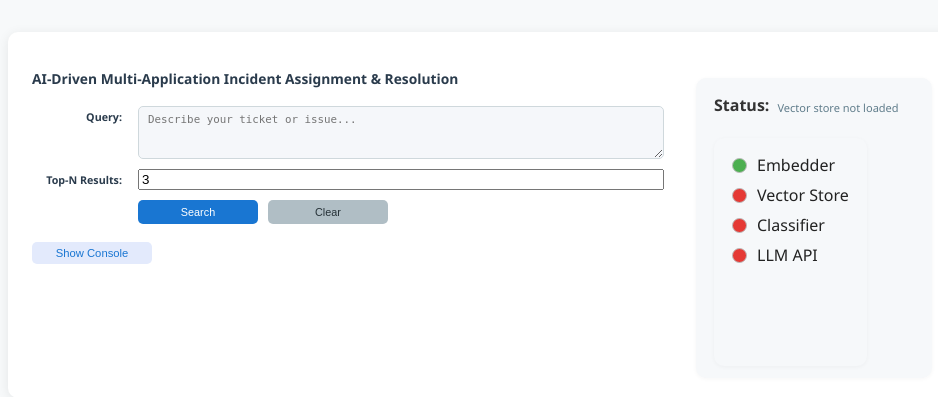
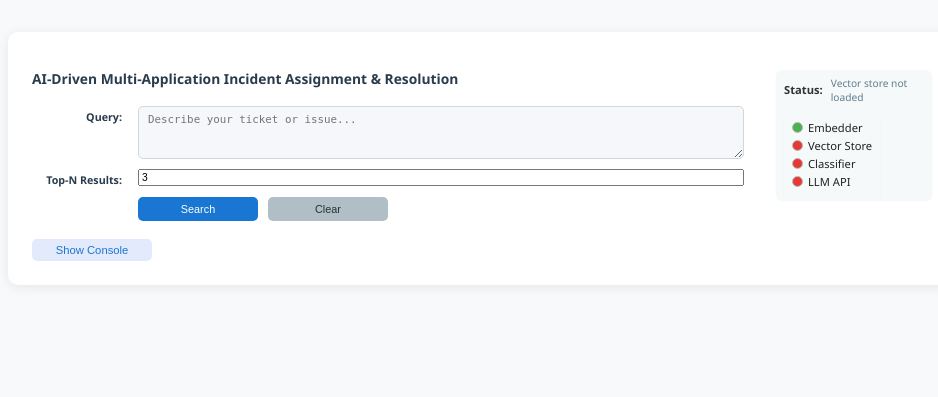
Before and after one commit to dbvb2k/AI-MAIAR, a FastAPI app: page / in a window 1280 px wide. Shown: the top 397 px of the page, without its empty margins (158-1096 px from the left). Run offline with FastAPI, Linux system fonts and the light colour scheme.

Commit message:
Bugs fixed in css

```diff
--- a/static/style.css
+++ b/static/style.css
@@ -23,30 +23,33 @@ body {
     overflow: hidden;
 }
 .status-panel {
-    flex: 0 0 200px;
+    flex: 0 0 140px;
     display: flex;
     flex-direction: column;
     align-items: flex-start;
-    margin-top: 8px;
-    background: #f6f8fa;
-    border-radius: 10px;
-    padding: 16px 18px 12px 18px;
-    margin-top: 18px;
-    box-shadow: 0 1px 4px rgba(0,0,0,0.04);
-    max-width: 260px;
+    margin-top: 6px;
+    background: #f6f9fa;
+    border-radius: 6px;
+    padding: 6px 8px 4px 8px;
+    margin-top: 10px;
+    box-shadow: 0 1px 2px rgba(0,0,0,0.04);
+    max-width: 180px;
+    height: 120px;
+    overflow: hidden;
+    align-self: flex-start;
 }
 .status-heading-row {
     display: flex;
     align-items: center;
-    gap: 8px;
+    gap: 4px;
     justify-content: flex-start;
     width: 100%;
 }
 .status-heading {
-    font-size: 1rem;
+    font-size: 0.7rem;
     font-weight: 600;
     color: #333;
-    margin-bottom: 4px;
+    margin-bottom: 2px;
     margin-top: 0;
     text-align: left;
 }
@@ -54,23 +57,23 @@ body {
     display: flex;
     flex-direction: column;
     align-items: flex-start;
-    gap: 4px;
-    font-size: 0.95em;
+    gap: 2px;
+    font-size: 0.67em;
     margin-bottom: 0;
 }
 #health-status {
   display: flex;
   flex-direction: column;
   align-items: flex-start;
-  gap: 6px;
+  gap: 2px;
 }
 .status-item {
   display: flex;
   flex-direction: row;
   align-items: center;
-  gap: 6px;
-  font-size: 1rem;
-  margin-bottom: 2px;
+  gap: 3px;
+  font-size: 0.7rem;
+  margin-bottom: 1px;
   font-weight: 400;
   color: #222;
 }
@@ -82,10 +85,10 @@ body {
 }
 .status-dot {
     display: inline-block;
-    width: 13px;
-    height: 13px;
+    width: 9px;
+    height: 9px;
     border-radius: 50%;
-    margin-right: 4px;
+    margin-right: 2px;
     vertical-align: middle;
     border: 1px solid #bbb;
 }
@@ -94,7 +97,7 @@ body {
 .status-dot.warn { background: #ffc107; }
 .status-dot.err { background: #e53935; }
 #status-message {
-    font-size: 0.92em;
+    font-size: 0.85em;
     color: #607d8b;
     margin-top: 0;
     text-align: left;
@@ -131,6 +134,7 @@ form textarea, form input[type="number"] {
     width: 100%;
     box-sizing: border-box;
     min-width: 180px;
+    font-size: 0.9em; /* Would make it 10.8px */
 }
 .topn-group {
     display: contents;
```
Also changed, not shown: README.md.
